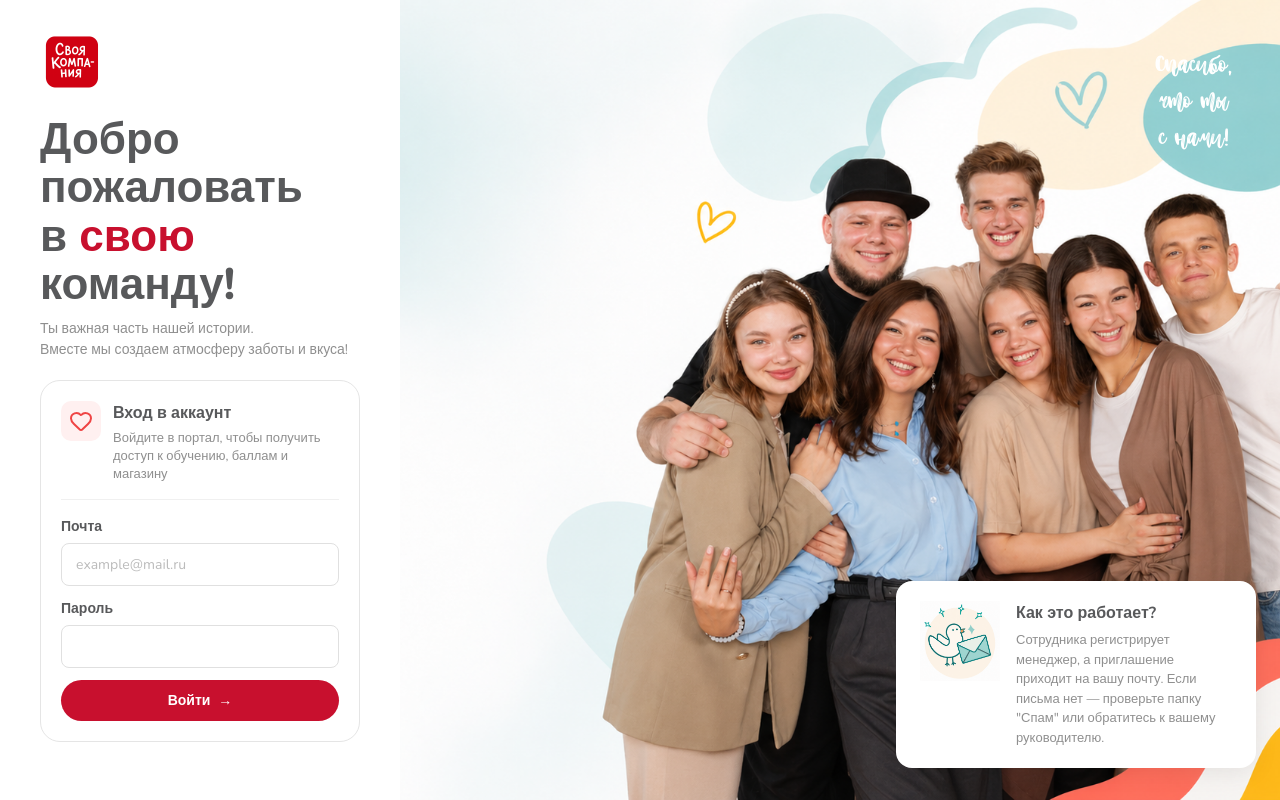
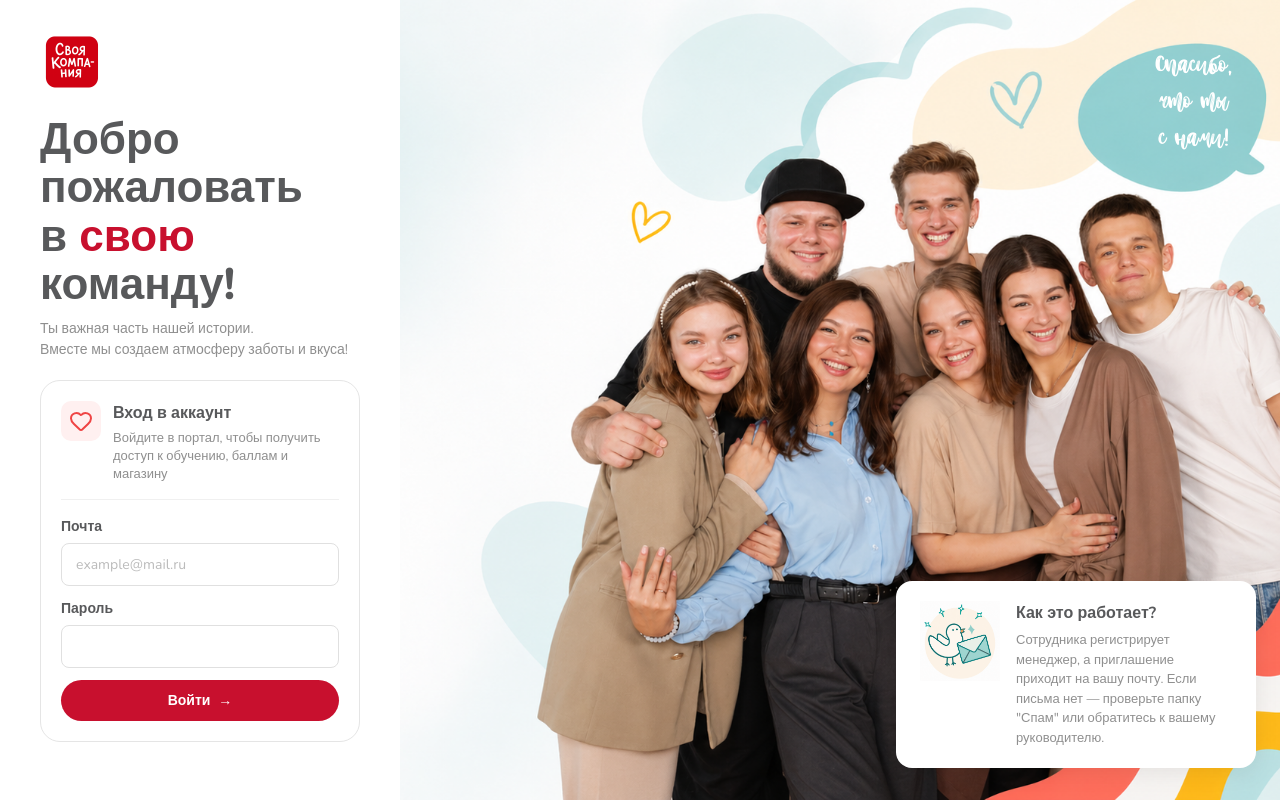
Before and after one commit to TukalovKirill/CK, a React (Vite) app in the folder frontend/: page /login in a window 1280 px wide. Built offline with nearby package versions, Linux system fonts and the light colour scheme; no server answers.

Commit message:
Правки

```diff
--- a/frontend/src/index.css
+++ b/frontend/src/index.css
@@ -486,7 +486,7 @@
 .auth-page {
   height: 100vh;
   display: grid;
-  grid-template-columns: 1fr min(calc(100vh * 1.405), calc(100vw - 400px));
+  grid-template-columns: 1fr min(calc(100vh * 1.171), calc(100vw - 400px));
   background: #fff;
   overflow: hidden;
 }
@@ -692,7 +692,7 @@
   width: 100%;
   height: 100%;
   object-fit: cover;
-  object-position: center top;
+  object-position: left top;
 }
 
 .auth-speech-bubble {
```
Also changed, not shown: frontend/src/assets/bb563248-20cc-474f-be1c-afc93e315edf.png.
